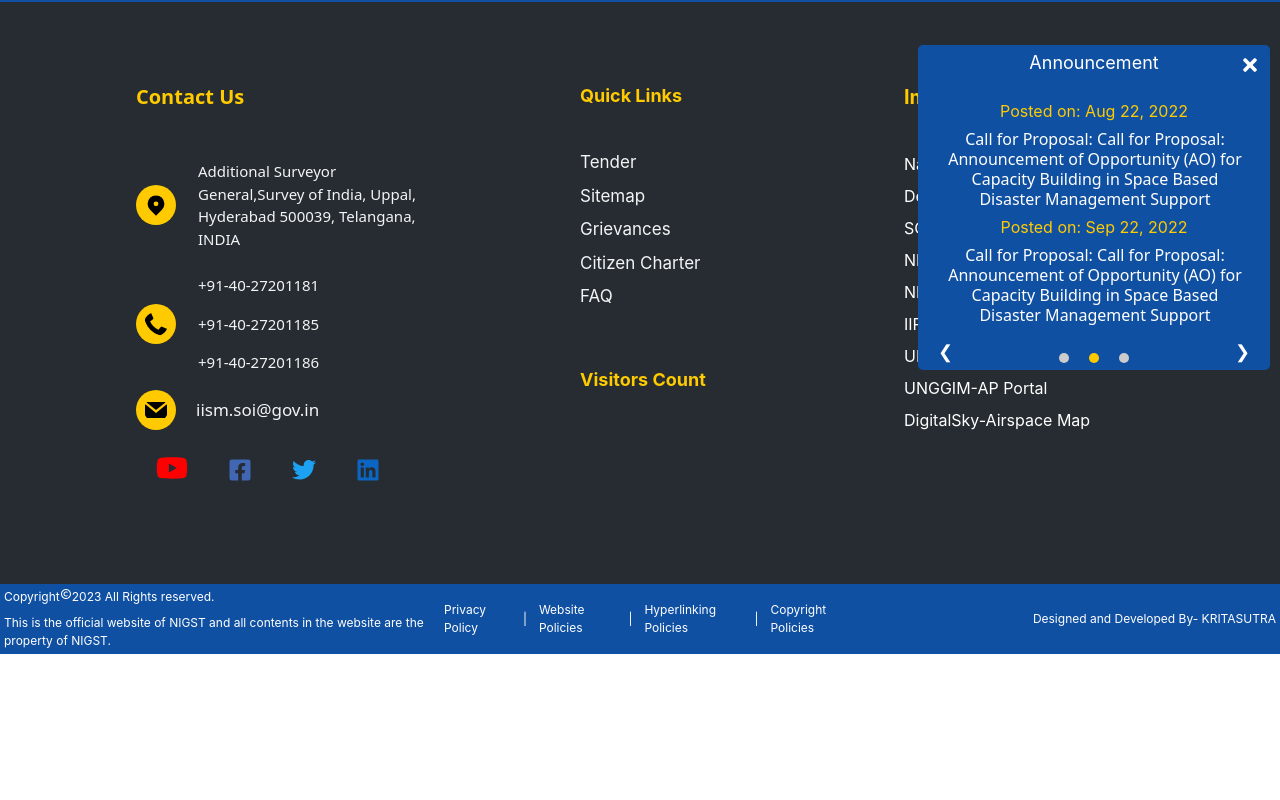
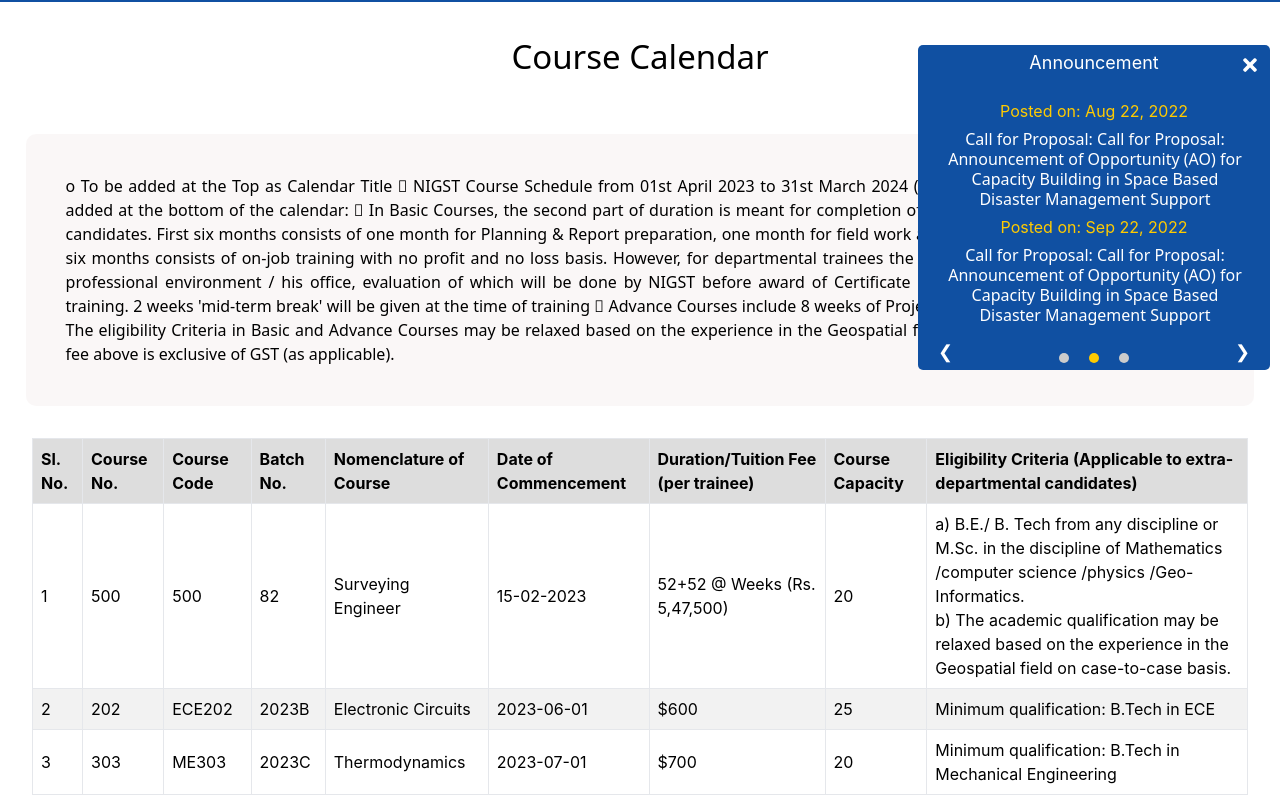
Before and after one commit to AshwaniGoswami/nigst_port, a React (Create React App) app: page /#/Courses in a window 1280 px wide. Shown: the part 200-1000 px from the top of the page. Before the commit the page ends 854 px from the top, so only its background shows below. Built offline with nearby package versions, Linux system fonts and the light colour scheme; no server answers.

Commit message:
commit course table

```diff
--- a/package.json
+++ b/package.json
@@ -22,7 +22,7 @@
     "react-icons": "^4.8.0",
     "react-modal": "^3.16.1",
     "react-owl-carousel": "^2.3.3",
-    "react-router-dom": "^6.9.0",
+    "react-router-dom": "^6.10.0",
     "react-scripts": "^5.0.1",
     "react-slick": "^0.29.0",
     "slick-carousel": "^1.8.1",
--- a/src/App.js
+++ b/src/App.js
@@ -1,5 +1,5 @@
 
-import { HashRouter as Router, Routes, Route, NavLink, HashRouter } from 'react-router-dom'
+import { HashRouter as Router, Routes, Route, NavLink } from 'react-router-dom'
 import Home from './components/Home';
 import Navbar from './components/Navbar';
 import Header from './components/Header';
@@ -44,17 +44,18 @@
 import RajBhasha from './components/rajbhasha/rajbhasha';
 import NavigationMenu from './components/SiteMap/sitemap';
 import Citizen from './components/NavComponents/citizencharacter/citizen';
+import Courses from './components/Buttons/Tables/Courses';
 
 
 function App() {
   return (
     <>
-      <HashRouter>
-
+      <Router>
         <OpenPageFromTop />
         <Fixed/>
         <Routes>
           <Route path='/' element={<Home />} />
+
           <Route path='/training' element={<Training />} />
           <Route path='/about/introduction' element={<About />} />
           <Route path='/faculty/geodesy' element={<FacultyGeodesy />} />
@@ -94,13 +95,12 @@
           <Route path='/components/rajbhasha/rajbhasha' element={<RajBhasha />} />
           <Route path='/components/SiteMap/sitemap' element={<NavigationMenu />} />
           <Route path='/citizen' element={<Citizen />} />
-
-
+          <Route path='/Courses' element={<Courses />} />
         </Routes>
         <Footer />
         <Copyright />
 
-      </HashRouter>
+      </Router>
     </>
   );
 }
--- /dev/null
+++ b/src/components/Buttons/Tables/Courses.css
@@ -0,0 +1,33 @@
+.conntent-conntainer{
+    margin: 32px auto;
+    width: 96%;
+    padding: 40px;
+    background-color: #f5eeee76;
+    border-radius: 10px;
+    text-align: justify;
+    font-family: system-ui, -apple-system, BlinkMacSystemFont, 'Segoe UI', Roboto, Oxygen, Ubuntu, Cantarell, 'Open Sans', 'Helvetica Neue', sans-serif;
+}
+
+#heading{
+    font-family: system-ui, -apple-system, BlinkMacSystemFont, 'Segoe UI', Roboto, Oxygen, Ubuntu, Cantarell, 'Open Sans', 'Helvetica Neue', sans-serif;
+    text-align: center;
+    font-size: 33px;
+    /* color: red; */
+    width: 100%;
+    padding: 20px;
+    font-weight: 400;
+}
+.conntent-conntainer h4{
+    font-weight: 700;
+    padding-left: 10px;
+
+}
+
+.para-container{
+    font-size: 18px;
+    color: #1b3058;
+    font-family: system-ui, -apple-system, BlinkMacSystemFont, 'Segoe UI', Roboto, Oxygen, Ubuntu, Cantarell, 'Open Sans', 'Helvetica Neue', sans-serif;
+
+
+
+}
--- /dev/null
+++ b/src/components/Buttons/Tables/Courses.jsx
@@ -0,0 +1,88 @@
+import React from 'react'
+import './Courses.css'
+
+const Courses = () => {
+    return (
+        <div>
+            <div id="heading">
+                <h3>Course Calendar</h3>
+            </div>
+            <div class="conntent-conntainer">
+
+o	To be added at the Top as Calendar Title
+	NIGST Course Schedule from 01st April 2023 to 31st March 2024  (Calendar Title)
+o	Following notes to be added at the bottom of the calendar:
+	In Basic Courses, the second part of duration is meant for completion of a Project work for extra-departmental candidates. First six months consists of one month for Planning & Report preparation, one month for field work and four months for lab work. The next six months consists of on-job training with no profit and no loss basis.  However, for departmental trainees the project work of 26 weeks will be in his professional environment / his office, evaluation of which will be done by NIGST before award of Certificate and remaining duration will be on-job training. 2 weeks 'mid-term break' will be given at the time of training
+	Advance Courses include 8 weeks of Project Work and 1 week 'mid-term break'
+	The eligibility Criteria in Basic and Advance Courses may be relaxed based on the experience in the Geospatial field on case-to-case basis
+	The course fee above is exclusive of GST (as applicable).
+
+
+                </div>
+                <div>
+
+    <table>
+      <thead>
+        <tr>
+          <th>Sl. No.</th>
+          <th>Course No.</th>
+          <th>Course Code</th>
+          <th>Batch No.</th>
+          <th>Nomenclature of Course</th>
+          <th>Date of Commencement</th>
+          <th>Duration/Tuition Fee (per trainee)</th>
+          <th>Course Capacity</th>
+          <th>Eligibility Criteria (Applicable to extra-departmental candidates)</th>
+        </tr>
+      </thead>
+      <tbody>
+        <tr>
+          <td>1</td>
+          <td>500</td>
+          <td>500</td>
+          <td>82</td>
+          <td>Surveying Engineer</td>
+          <td> 15-02-2023</td>
+          <td>52+52 @ Weeks
+(Rs. 5,47,500)
+</td>
+          <td>20</td>
+          <td>a) B.E./ B. Tech from any discipline or M.Sc. in the discipline of Mathematics /computer science /physics /Geo-Informatics. <br/>
+b) The academic qualification may be relaxed based on the experience in the Geospatial field on case-to-case basis.
+</td>
+        </tr>
+        <tr>
+          <td>2</td>
+          <td>202</td>
+          <td>ECE202</td>
+          <td>2023B</td>
+          <td>Electronic Circuits</td>
+          <td>2023-06-01</td>
+          <td>$600</td>
+          <td>25</td>
+          <td>Minimum qualification: B.Tech in ECE</td>
+        </tr>
+        <tr>
+          <td>3</td>
+          <td>303</td>
+          <td>ME303</td>
+          <td>2023C</td>
+          <td>Thermodynamics</td>
+          <td>2023-07-01</td>
+          <td>$700</td>
+          <td>20</td>
+          <td>Minimum qualification: B.Tech in Mechanical Engineering</td>
+        </tr>
+      </tbody>
+    </table>
+
+
+                </div>
+            </div>
+
+
+
+    )
+}
+
+export default Courses
--- a/src/components/Buttons/Tables/Tendertable.jsx
+++ b/src/components/Buttons/Tables/Tendertable.jsx
@@ -124,8 +124,8 @@
         <td>{tender.description}</td>
           <td>{corrigendum.corrigendum}</td>
 
-          <td>{corrigendum.created_at}</td>
-          <td></td>
+          <td>{tender.start_date}</td>
+        <td>{tender.end_date}</td>
           <td></td>
         </tr>
       ))}
@@ -180,8 +180,8 @@
         <td>{tender.description}</td>
           <td>{corrigendum.corrigendum}</td>
 
-          <td>{corrigendum.created_at}</td>
-          <td></td>
+          <td>{tender.startdate}</td>
+        <td>{tender.enddate}</td>
           <td></td>
         </tr>
       ))}
--- a/src/components/Navbar.jsx
+++ b/src/components/Navbar.jsx
@@ -1,5 +1,5 @@
 import React, { useEffect, useState, useRef } from 'react';
-import { NavLink ,Link, useLocation} from 'react-router-dom';
+import { NavLink ,Link, useLocation, HashRouter} from 'react-router-dom';
 import { GiHamburgerMenu } from 'react-icons/gi'
 import { HiChevronRight } from "react-icons/hi"
 import { AiOutlineSearch, AiOutlineLogin } from 'react-icons/ai'
@@ -196,10 +196,10 @@
     </li>
             </div>
           </ul>
-
           <NavLink  to="/"  activeStyle={{ color: " #fde047 !important" }} className=" block mt-4 md:py-2 lg:inline-block lg:mt-0 text-white hover:text-yellow-300 mr-4 text-base">
             Home
           </NavLink>
+
           <div className="group block mt-4 md:py-2 lg:inline-block lg:mt-0 text-white hover:text-yellow-300 mr-4 text-base">
             <span className="group-hover:text-yellow-300"   onClick={handleAboutOpen}>About NIGST
             <HiChevronRight className={`inline-block h-5 w-5 ml-1 md:hidden  ${!isaboutOpen ? "transform rotate-90" : ""} `}  />            </span>
@@ -310,7 +310,7 @@
 
 
 
-              <Link to="/login" className="block px-4 py-2 text-white hover:text-yellow-300">Courses</Link>
+              <Link to="/Courses" className="block px-4 py-2 text-white hover:text-yellow-300">Courses</Link>
               <Link to="/login" className="block px-4 py-2 text-white hover:text-yellow-300">Course Enrollment</Link>
               <Link to="/feesandpayment" className="block px-4 py-2 text-white hover:text-yellow-300">Fee and Payment</Link>
             </div>
```
Also changed, not shown: 1 other file (tests, documents, lock files or other folders).
